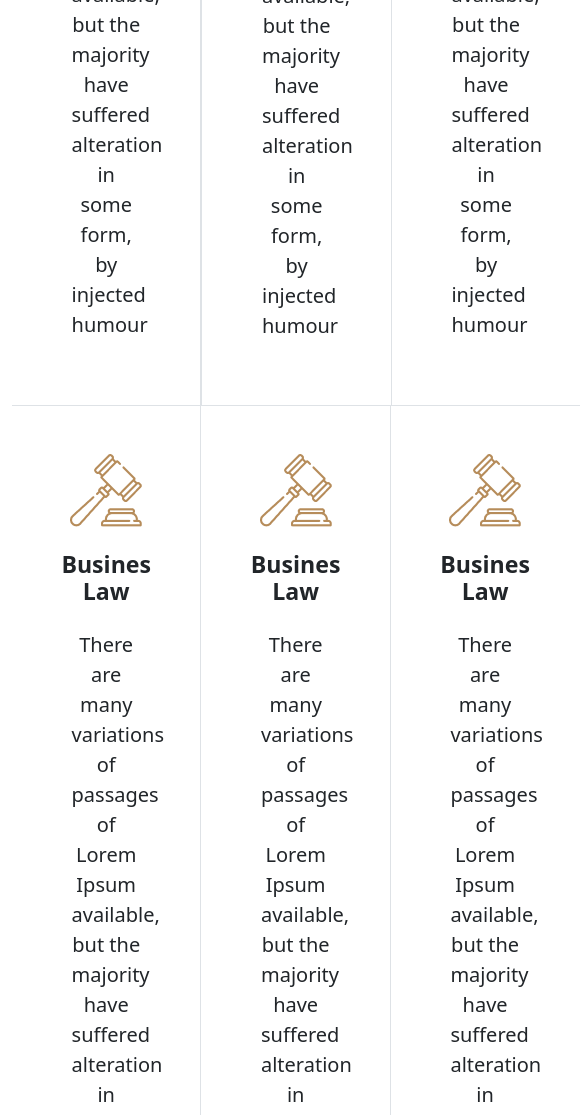
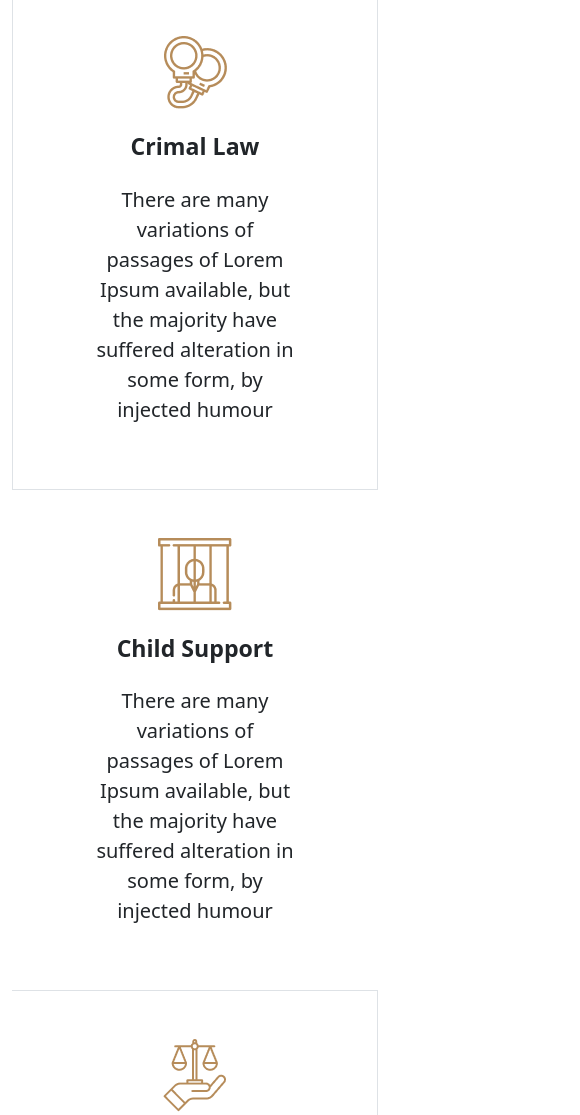
Before and after one commit to nurullah91/legal-solution, a plain HTML site: page index.html in a window 390 px wide. Shown: the part 1800-2915 px from the top of the page, 580 px wide, since content can reach past the window. Drawn offline with nearby package versions, Linux system fonts and the light colour scheme.

Commit message:
what out client say added and practise section make mobile responsive

```diff
--- a/index.html
+++ b/index.html
@@ -76,7 +76,7 @@
             <p class="fs-5 w-50 mx-auto mb-5 pb-5">There are many variations of passages of Lorem Ipsum available, but the majority have
                 suffered alteration in some form, by injected humour.</p>
                 <div class="containr">
-                    <div class="d-flex">
+                    <div class="d-lg-flex">
                         <div class="border-bottom p-5 border-end">
                             <img src="images/business.png" alt="">
                             <h3 class="fw-bold my-4">Busines Law</h3>
@@ -87,8 +87,8 @@
                                 form, by injected humour</p>
                         </div>
                         <div class="border p-5">
-                            <img src="images/business.png" alt="">
-                            <h3 class="fw-bold my-4">Busines Law</h3>
+                            <img src="images/criminal.png" alt="">
+                            <h3 class="fw-bold my-4">Crimal Law</h3>
                             <p class="fs-5 w-75 mx-auto">There are many variations of
                                 passages of Lorem Ipsum
                                 available, but the majority have
@@ -96,8 +96,8 @@
                                 form, by injected humour</p>
                         </div>
                         <div class="border-bottom p-5">
-                            <img src="images/business.png" alt="">
-                            <h3 class="fw-bold my-4">Busines Law</h3>
+                            <img src="images/child.png" alt="">
+                            <h3 class="fw-bold my-4">Child Support</h3>
                             <p class="fs-5 w-75 mx-auto">There are many variations of
                                 passages of Lorem Ipsum
                                 available, but the majority have
@@ -107,26 +107,26 @@
 
 
                     </div>
-                    <div class="d-flex">
+                    <div class="d-lg-flex">
                         <div class="border-end p-5">
-                            <img src="images/business.png" alt="">
-                            <h3 class="fw-bold my-4">Busines Law</h3>
+                            <img src="images/education.png" alt="">
+                            <h3 class="fw-bold my-4">Education Law</h3>
                             <p class="fs-5 w-75 mx-auto">There are many variations of
                                 passages of Lorem Ipsum
                                 available, but the majority have
                                 suffered alteration in some
                                 form, by injected humour</p>
                         </div><div class="border-end p-5">
-                            <img src="images/business.png" alt="">
-                            <h3 class="fw-bold my-4">Busines Law</h3>
+                            <img src="images/divorce.png" alt="">
+                            <h3 class="fw-bold my-4">Divorce Law</h3>
                             <p class="fs-5 w-75 mx-auto">There are many variations of
                                 passages of Lorem Ipsum
                                 available, but the majority have
                                 suffered alteration in some
                                 form, by injected humour</p>
                         </div><div class="p-5">
-                            <img src="images/business.png" alt="">
-                            <h3 class="fw-bold my-4">Busines Law</h3>
+                            <img src="images/tax.png" alt="">
+                            <h3 class="fw-bold my-4">Text Law</h3>
                             <p class="fs-5 w-75 mx-auto">There are many variations of
                                 passages of Lorem Ipsum
                                 available, but the majority have
@@ -136,6 +136,19 @@
                     </div>
                 </div>
         </section>
+
+
+<section class="container my-5 text-center">
+    <h1 class="fw-bold pt-5">What Our Client Say</h1>
+    <p class="fs-5 w-50 mx-auto my-5">There are many variations of passages of Lorem Ipsum available, but the majority have
+        suffered alteration in some form, by injected humour.</p>
+</section>
+
+
+
+
+
+
 
     </main>
 
```
